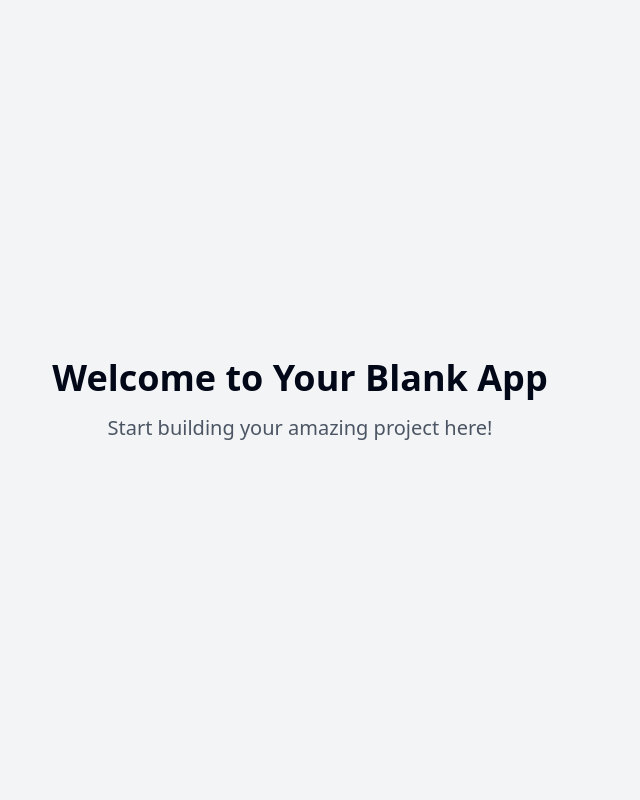
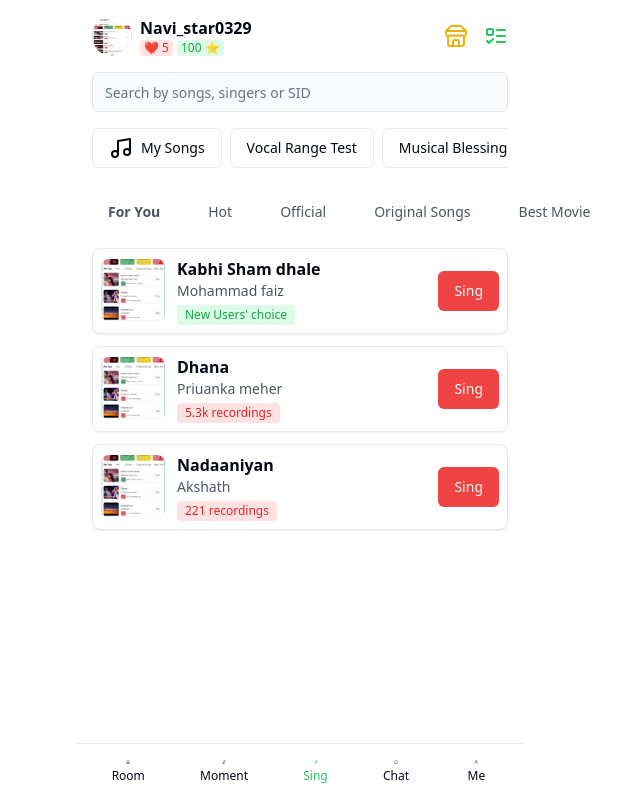
Before and after one commit to AdityaRAJHI/friendly-greeting-bot-94, a React (Vite) app: page / in a window 1280 px wide. Shown: the whole page, without its empty margins (340-980 px from the left). Built offline with nearby package versions, Linux system fonts and the light colour scheme.

Commit message:
Create app "raisingstar"
Initialize a new project named "raisingstar". This commit sets up the initial application structure and necessary configuration files.
[skip gpt_engineer]

```diff
--- /dev/null
+++ b/src/components/CategoryButton.tsx
@@ -0,0 +1,20 @@
+import { ReactNode } from "react";
+import { Button } from "@/components/ui/button";
+
+interface CategoryButtonProps {
+  children: ReactNode;
+  color?: string;
+  icon?: ReactNode;
+}
+
+export const CategoryButton = ({ children, color = "gray-500", icon }: CategoryButtonProps) => {
+  return (
+    <Button
+      variant="outline"
+      className={`flex-shrink-0 bg-${color}/10 hover:bg-${color}/20 border-${color}/20`}
+    >
+      {icon && <span className="mr-2">{icon}</span>}
+      {children}
+    </Button>
+  );
+};
--- /dev/null
+++ b/src/components/Navigation.tsx
@@ -0,0 +1,31 @@
+import { Home, Music2, Mic2, MessageCircle, User } from "lucide-react";
+import { Button } from "@/components/ui/button";
+
+export const Navigation = () => {
+  return (
+    <div className="fixed bottom-0 left-0 right-0 max-w-md mx-auto bg-white border-t">
+      <div className="flex justify-around p-2">
+        <Button variant="ghost" className="flex-col gap-1">
+          <Home className="w-6 h-6" />
+          <span className="text-xs">Room</span>
+        </Button>
+        <Button variant="ghost" className="flex-col gap-1">
+          <Music2 className="w-6 h-6" />
+          <span className="text-xs">Moment</span>
+        </Button>
+        <Button variant="ghost" className="flex-col gap-1">
+          <Mic2 className="w-6 h-6 text-green-500" />
+          <span className="text-xs text-green-500">Sing</span>
+        </Button>
+        <Button variant="ghost" className="flex-col gap-1">
+          <MessageCircle className="w-6 h-6" />
+          <span className="text-xs">Chat</span>
+        </Button>
+        <Button variant="ghost" className="flex-col gap-1">
+          <User className="w-6 h-6" />
+          <span className="text-xs">Me</span>
+        </Button>
+      </div>
+    </div>
+  );
+};
--- /dev/null
+++ b/src/components/SongCard.tsx
@@ -0,0 +1,35 @@
+import { Button } from "@/components/ui/button";
+import { Card } from "@/components/ui/card";
+
+interface SongCardProps {
+  title: string;
+  artist: string;
+  image: string;
+  isNewChoice?: boolean;
+  recordings?: string | null;
+}
+
+export const SongCard = ({ title, artist, image, isNewChoice, recordings }: SongCardProps) => {
+  return (
+    <Card className="flex items-center gap-3 p-2 mb-3">
+      <img src={image} alt={title} className="w-16 h-16 rounded-lg object-cover" />
+      <div className="flex-1">
+        <h3 className="font-semibold">{title}</h3>
+        <p className="text-sm text-gray-600">{artist}</p>
+        <div className="flex items-center gap-2 mt-1">
+          {isNewChoice && (
+            <span className="bg-green-100 text-green-600 text-xs px-2 py-0.5 rounded">
+              New Users' choice
+            </span>
+          )}
+          {recordings && (
+            <span className="bg-red-100 text-red-600 text-xs px-2 py-0.5 rounded">
+              {recordings}
+            </span>
+          )}
+        </div>
+      </div>
+      <Button className="bg-red-500 hover:bg-red-600">Sing</Button>
+    </Card>
+  );
+};
--- a/src/pages/Index.tsx
+++ b/src/pages/Index.tsx
@@ -1,12 +1,102 @@
-// Update this page (the content is just a fallback if you fail to update the page)
+import { Button } from "@/components/ui/button";
+import { Input } from "@/components/ui/input";
+import { Card } from "@/components/ui/card";
+import { ScrollArea } from "@/components/ui/scroll-area";
+import { Store, ListTodo, Music, User } from "lucide-react";
+import { SongCard } from "@/components/SongCard";
+import { CategoryButton } from "@/components/CategoryButton";
+import { Navigation } from "@/components/Navigation";
 
 const Index = () => {
+  const songs = [
+    {
+      id: 1,
+      title: "Kabhi Sham dhale",
+      artist: "Mohammad faiz",
+      image: "/lovable-uploads/8073f6c0-1dfa-4cb9-be05-662565b5e703.png",
+      isNewChoice: true,
+      recordings: null
+    },
+    {
+      id: 2,
+      title: "Dhana",
+      artist: "Priuanka meher",
+      image: "/lovable-uploads/8073f6c0-1dfa-4cb9-be05-662565b5e703.png",
+      recordings: "5.3k recordings"
+    },
+    {
+      id: 3,
+      title: "Nadaaniyan",
+      artist: "Akshath",
+      image: "/lovable-uploads/8073f6c0-1dfa-4cb9-be05-662565b5e703.png",
+      recordings: "221 recordings"
+    }
+  ];
+
   return (
-    <div className="min-h-screen flex items-center justify-center bg-gray-100">
-      <div className="text-center">
-        <h1 className="text-4xl font-bold mb-4">Welcome to Your Blank App</h1>
-        <p className="text-xl text-gray-600">Start building your amazing project here!</p>
+    <div className="max-w-md mx-auto bg-white min-h-screen">
+      {/* Header */}
+      <div className="p-4 flex justify-between items-center">
+        <div className="flex items-center gap-2">
+          <img
+            src="/lovable-uploads/8073f6c0-1dfa-4cb9-be05-662565b5e703.png"
+            alt="Profile"
+            className="w-10 h-10 rounded-full"
+          />
+          <div>
+            <h2 className="font-semibold">Navi_star0329</h2>
+            <div className="flex gap-1 text-xs">
+              <span className="bg-red-100 text-red-600 px-1 rounded">❤️ 5</span>
+              <span className="bg-green-100 text-green-600 px-1 rounded">100 ⭐</span>
+            </div>
+          </div>
+        </div>
+        <div className="flex gap-4">
+          <Store className="w-6 h-6 text-yellow-500" />
+          <ListTodo className="w-6 h-6 text-green-500" />
+        </div>
       </div>
+
+      {/* Search */}
+      <div className="px-4 mb-4">
+        <Input
+          placeholder="Search by songs, singers or SID"
+          className="bg-gray-50"
+        />
+      </div>
+
+      {/* Categories */}
+      <div className="px-4 mb-4">
+        <div className="flex gap-2 overflow-x-auto pb-2">
+          <CategoryButton color="rose-500" icon={<Music />}>My Songs</CategoryButton>
+          <CategoryButton color="green-500">Vocal Range Test</CategoryButton>
+          <CategoryButton color="yellow-500">Musical Blessing</CategoryButton>
+          <CategoryButton color="pink-500" icon={<User />}>Artists</CategoryButton>
+        </div>
+      </div>
+
+      {/* Tabs */}
+      <div className="px-4 mb-4">
+        <div className="flex gap-4 text-sm text-gray-600">
+          <Button variant="ghost" className="font-semibold">For You</Button>
+          <Button variant="ghost">Hot</Button>
+          <Button variant="ghost">Official</Button>
+          <Button variant="ghost">Original Songs</Button>
+          <Button variant="ghost">Best Movie</Button>
+        </div>
+      </div>
+
+      {/* Songs List */}
+      <ScrollArea className="h-[calc(100vh-280px)]">
+        <div className="px-4">
+          {songs.map((song) => (
+            <SongCard key={song.id} {...song} />
+          ))}
+        </div>
+      </ScrollArea>
+
+      {/* Bottom Navigation */}
+      <Navigation />
     </div>
   );
 };
```
Also changed, not shown: public/lovable-uploads/8073f6c0-1dfa-4cb9-be05-662565b5e703.png (added).
